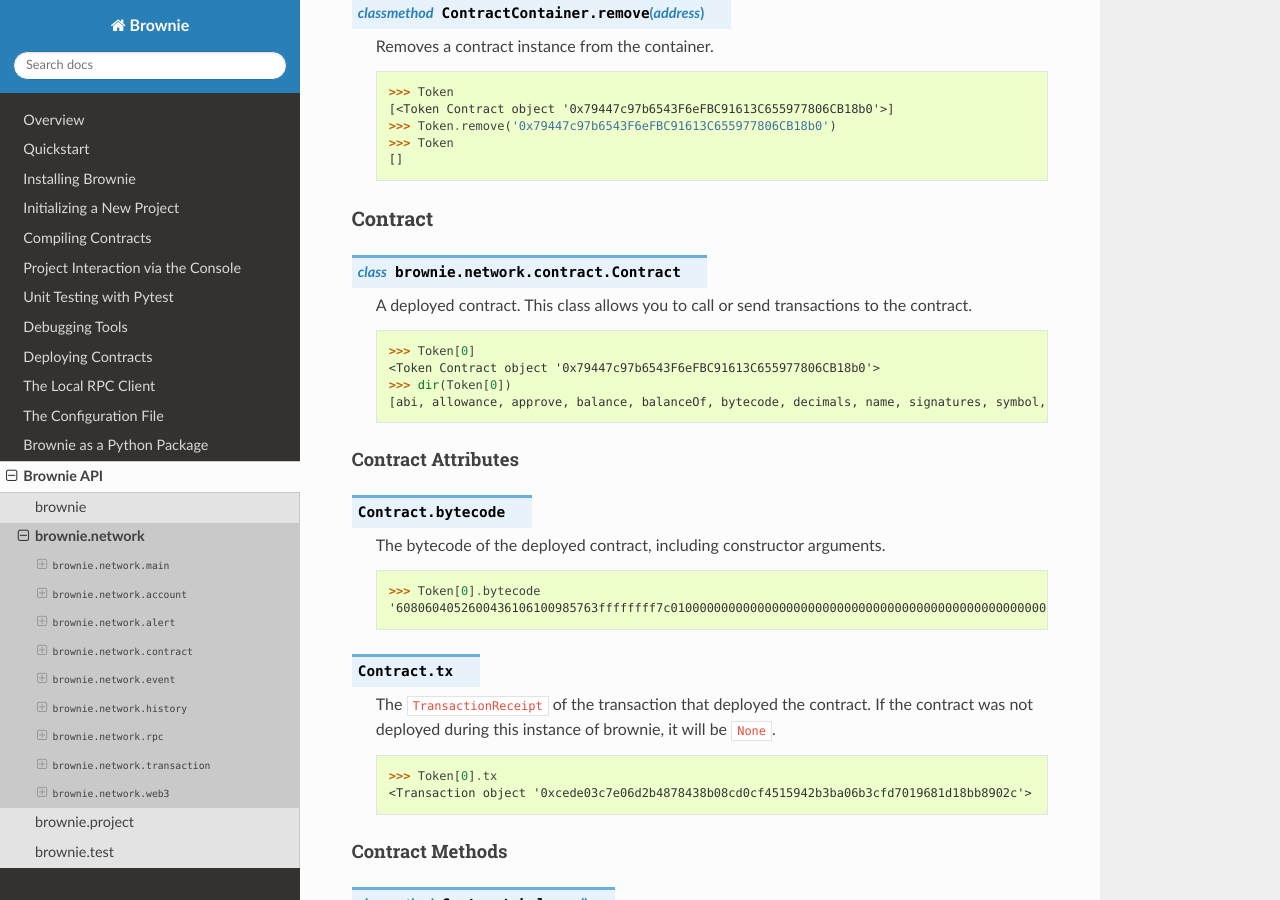
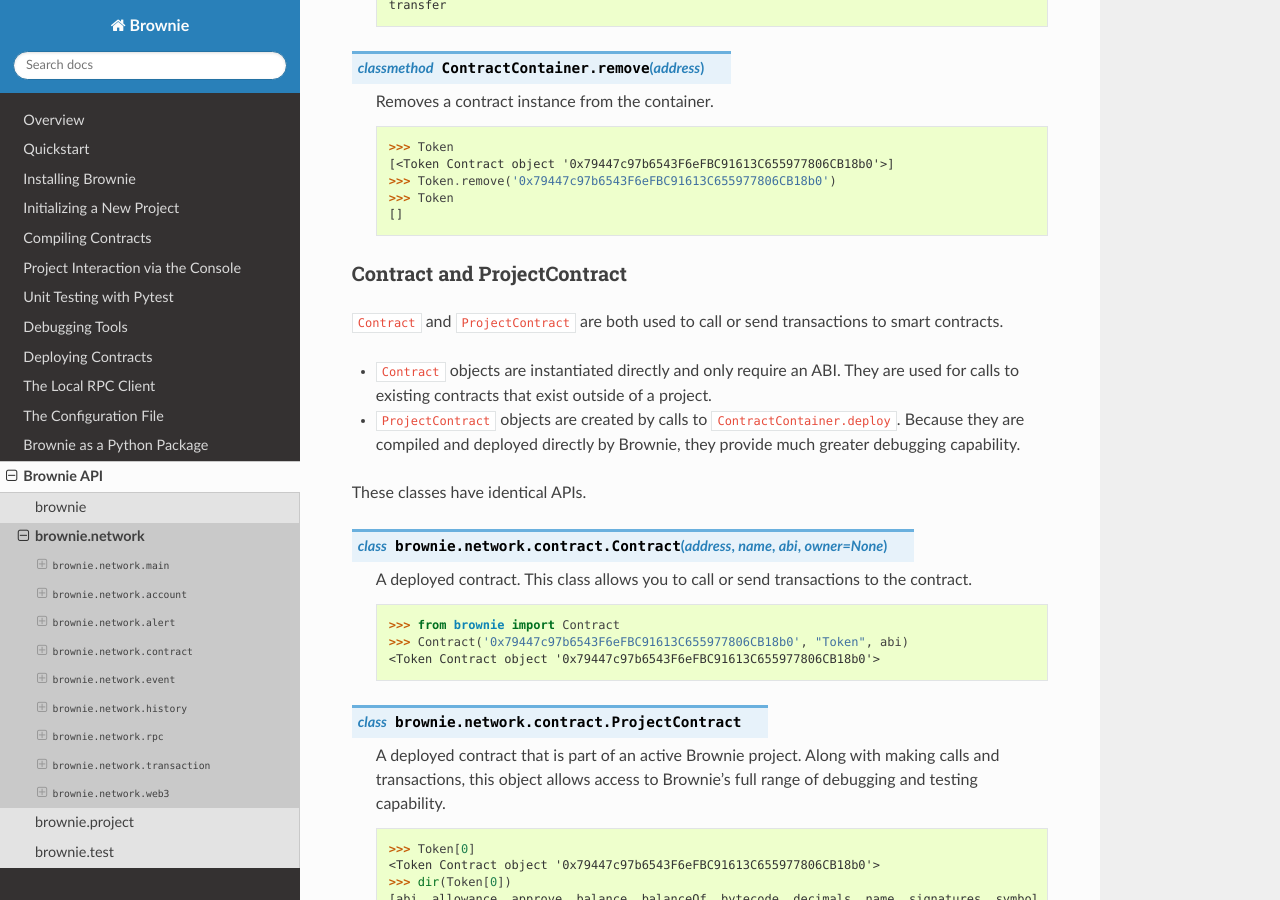
Before and after one commit to eth-brownie/brownie, a Sphinx documentation site: the page built from docs/api-network.rst, in a window 1280 px wide and 900 px high, scrolled down 13005 px. Built offline with Sphinx 7.4.7 and the Read the Docs theme 2.0.0, drawn with Linux system fonts in a browser that asks for light colours; some of the changed text lies outside the part shown.

Commit message:
update docs

```diff
--- a/docs/api-network.rst
+++ b/docs/api-network.rst
@@ -499,9 +499,11 @@
 ``brownie.network.contract``
 ============================
 
-The ``contract`` module contains classes for interacting with smart contracts.
-
-Classes in this module are not meant to be instantiated directly. When a project is loaded, Brownie automatically creates ``ContractContainer`` instances from on the files in the ``contracts/`` folder. New ``Contract`` instances are created via methods in the container.
+The ``contract`` module contains classes for deploying and interacting with smart contracts.
+
+When a project is loaded, Brownie automatically creates ``ContractContainer`` instances from on the files in the ``contracts/`` folder. New ``ProjectContract`` instances are created via methods in the container.
+
+If you wish to interact with a contract outside of a project where only the ABI is available, use the ``Contract`` class.
 
 Arguments supplied to calls or transaction methods are converted using the methods outlined in the :ref:`convert<api-brownie-convert>` module.
 
@@ -512,7 +514,7 @@
 
 .. py:class:: brownie.network.contract.ContractContainer
 
-    A list-like container class that holds all ``Contract`` instances of the same type, and is used to deploy new instances of that contract.
+    A list-like container class that holds all ``ProjectContract`` instances of the same type, and is used to deploy new instances of that contract.
 
     .. code-block:: python
 
@@ -593,7 +595,7 @@
 
     If the contract requires a library, the most recently deployed one will be used. If the required library has not been deployed yet an ``IndexError`` is raised.
 
-    Returns a ``Contract`` instance upon success.
+    Returns a ``ProjectContract`` object upon success.
 
     In the console if the transaction reverts or you do not wait for a confirmation, a ``TransactionReceipt`` is returned instead.
 
@@ -619,7 +621,7 @@
 
 .. py:classmethod:: ContractContainer.at(address, owner=None)
 
-    Returns a ``Contract`` instance.
+    Returns a ``ProjectContract`` instance.
 
     * ``address``: Address where the contract is deployed. Raises a ValueError if there is no bytecode at the address.
     * ``owner``: ``Account`` instance to set as the contract owner. If transactions to the contract do not specify a ``'from'`` value, they will be sent from this account.
@@ -669,12 +671,30 @@
 
 .. _api-network-contract:
 
-Contract
---------
-
-.. py:class:: brownie.network.contract.Contract
+
+Contract and ProjectContract
+----------------------------
+
+``Contract`` and ``ProjectContract`` are both used to call or send transactions to smart contracts.
+
+* ``Contract`` objects are instantiated directly and only require an ABI. They are used for calls to existing contracts that exist outside of a project.
+* ``ProjectContract`` objects are created by calls to ``ContractContainer.deploy``. Because they are compiled and deployed directly by Brownie, they provide much greater debugging capability.
+
+These classes have identical APIs.
+
+.. py:class:: brownie.network.contract.Contract(address, name, abi, owner=None)
 
     A deployed contract. This class allows you to call or send transactions to the contract.
+
+    .. code-block:: python
+
+        >>> from brownie import Contract
+        >>> Contract('0x79447c97b6543F6eFBC91613C655977806CB18b0', "Token", abi)
+        <Token Contract object '0x79447c97b6543F6eFBC91613C655977806CB18b0'>
+
+.. py:class:: brownie.network.contract.ProjectContract
+
+    A deployed contract that is part of an active Brownie project. Along with making calls and transactions, this object allows access to Brownie's full range of debugging and testing capability.
 
     .. code-block:: python
 
@@ -1224,7 +1244,9 @@
 
 .. py:method:: brownie.network.history.find_contract(address)
 
-    Given an address, returns the related ``Contract`` object. If none exists, returns ``None``.
+    Given an address, returns the related ``Contract`` or ``ProjectContract`` object. If none exists, returns ``None``.
+
+    This method is used internally by Brownie to locate a ``ProjectContract`` when the project it belongs to is unknown.
 
 .. py:method:: brownie.network.history.get_current_dependencies()
 
@@ -1609,7 +1631,7 @@
 
     The value returned from the called function, if any. Only available if the RPC client allows ``debug_traceTransaction``.
 
-    If more then one value was returned, they are stored in a :ref:`ReturnValue<return_value>`.
+    If more then one value is returned, they are stored in a :ref:`ReturnValue<return_value>`.
 
     .. code-block:: python
 
```
Also changed, not shown: other parts of docs/api-network.rst (+3 -3 lines), docs/api-brownie.rst (+10 -4 lines), 1 other file.
